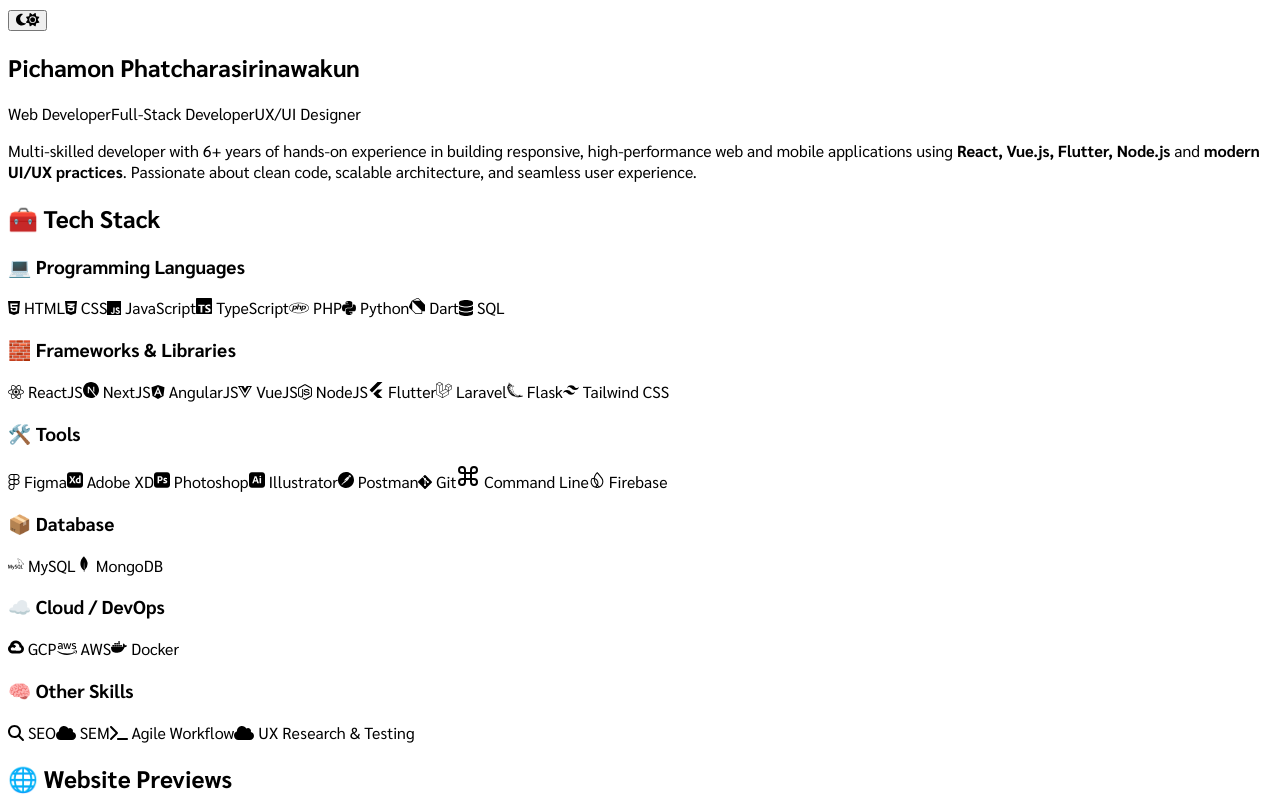
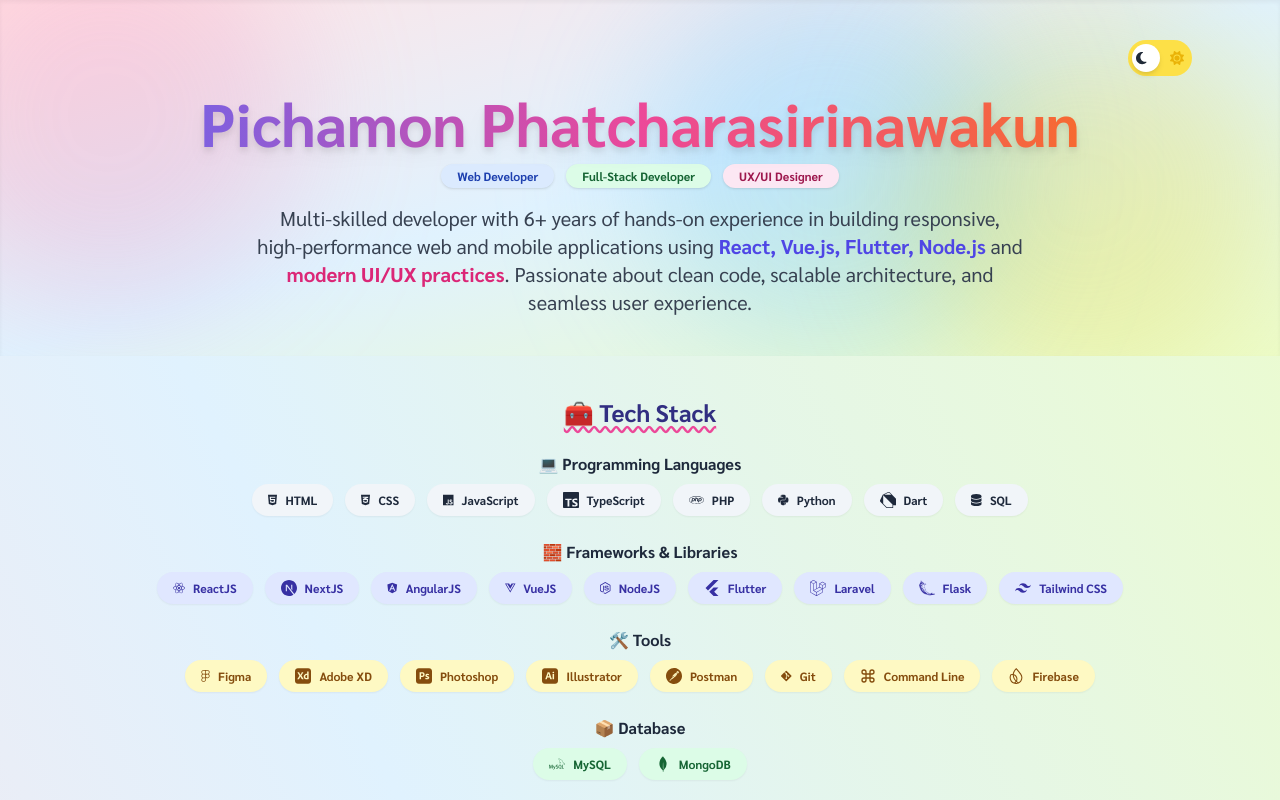
Before and after one commit to Pichamon53/my-portfolio, a Next.js app: page / in a window 1280 px wide. Shown: the top 800 px of the page. Built offline with nearby package versions, Linux system fonts and the light colour scheme.

Commit message:
update css

```diff
--- a/package.json
+++ b/package.json
@@ -25,9 +25,9 @@
   "devDependencies": {
     "@types/node": "22.15.30",
     "@types/react": "19.1.6",
-    "autoprefixer": "^10.4.14",
-    "postcss": "^8.4.21",
-    "tailwindcss": "3.4.1",
+    "autoprefixer": "10",
+    "postcss": "8",
+    "tailwindcss": "3",
     "typescript": "5.8.3"
   }
 }
--- a/src/app/globals.css
+++ b/src/app/globals.css
@@ -1,4 +1,9 @@
 @import url('https://fonts.googleapis.com/css2?family=Sarabun:wght@300;400;700&display=swap');
+
+/* Tailwind CSS directives */
+@tailwind base;
+@tailwind components;
+@tailwind utilities;
 
 body {
   font-family: 'Sarabun', sans-serif;
--- a/tailwind.config.js
+++ b/tailwind.config.js
@@ -1,14 +1,13 @@
-// tailwind.config.js
 module.exports = {
-  darkMode: 'class',
-  content: ['./src/**/*.{js,ts,jsx,tsx}'],
+  darkMode: 'class', // ใช้ dark mode ผ่าน class
+  content: ['./src/**/*.{js,ts,jsx,tsx}'],  // กำหนดไฟล์ที่ Tailwind จะคอมไพล์
   theme: {
     extend: {
       fontFamily: {
-      sarabun: ['"Sarabun"', 'sans-serif'],
+        sarabun: ['"Sarabun"', 'sans-serif'],  // ใช้ฟอนต์ Sarabun
       },
       animation: {
-      blob: "blob 7s infinite",
+        blob: "blob 7s infinite",  // กำหนด animation blob
       },
       keyframes: {
         blob: {
```
Also changed, not shown: 1 other file (tests, documents, lock files or other folders). Lines whose indentation alone changed are shown as unchanged.
